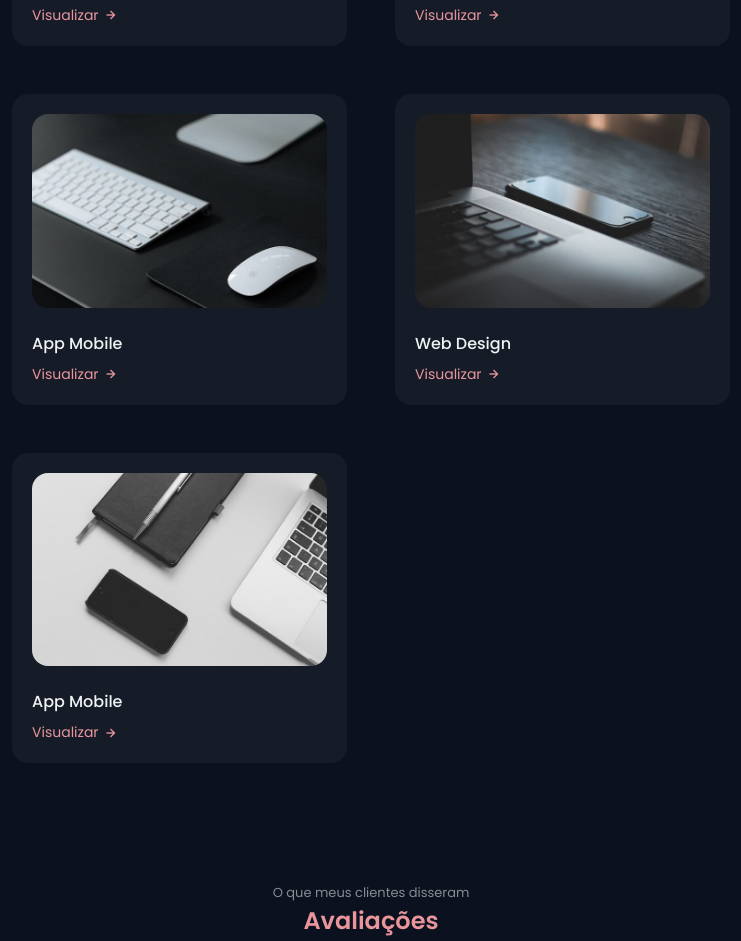
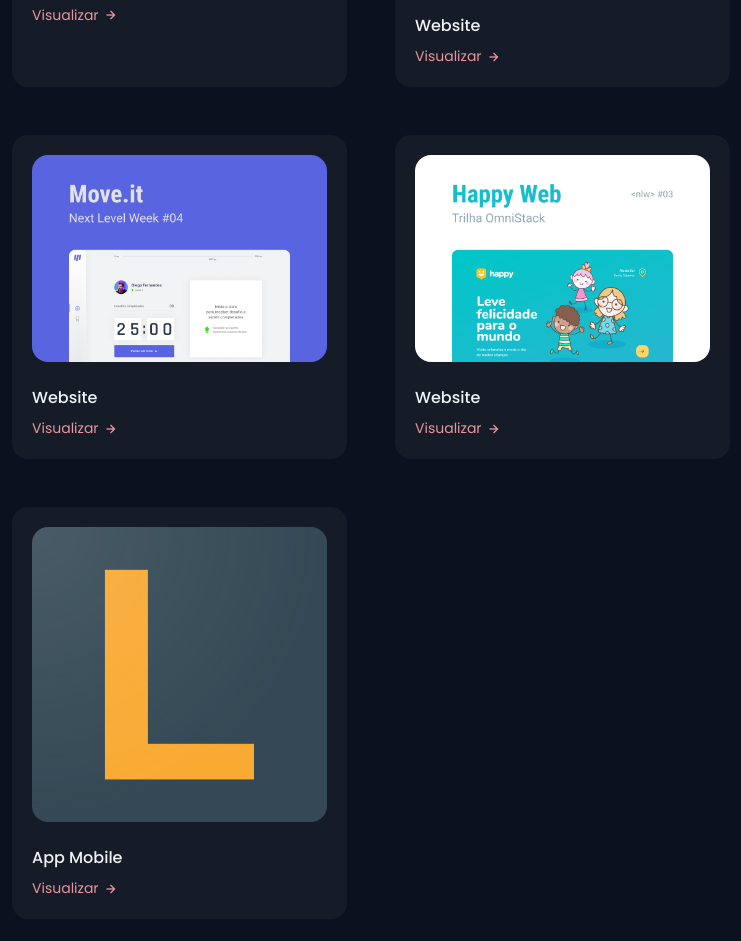
Before and after one commit to devrafaelmenegon/rafaelmenegon.github.io, a plain HTML site: page index.html in a window 1280 px wide. Shown: the part 2853-3794 px from the top of the page, without its empty margins (269-1010 px from the left). Drawn offline with nearby package versions, Linux system fonts and the light colour scheme.

Commit message:
:sparkles: Works add

```diff
--- a/index.html
+++ b/index.html
@@ -520,23 +520,23 @@
                         <img src="assets/img/workPodcastr.png" alt="" class="work__img">
                         <h3 class="work__title">Website</h3>
 
-                        <a href="#" class="work__button">
-                            Visualizar <i class='bx bx-right-arrow-alt work__icon'></i>
-                        </a>
-                    </div>
-
-                    <div class="work__card mix mobile">
-                        <img src="assets/img/work2.jpg" alt="" class="work__img">
-                        <h3 class="work__title">App Mobile</h3>
-
-                        <a href="#" class="work__button">
+                        <a href="https://reactjs-podcastr-nlw5.vercel.app/" class="work__button">
                             Visualizar <i class='bx bx-right-arrow-alt work__icon'></i>
                         </a>
                     </div>
 
                     <div class="work__card mix web">
-                        <img src="assets/img/work4.jpg" alt="" class="work__img">
-                        <h3 class="work__title">Web Design</h3>
+                        <img src="assets/img/workMoveit.png" alt="" class="work__img">
+                        <h3 class="work__title">Website</h3>
+
+                        <a href="https://moveit-next-nu-lime.vercel.app/" class="work__button">
+                            Visualizar <i class='bx bx-right-arrow-alt work__icon'></i>
+                        </a>
+                    </div>
+
+                    <div class="work__card mix web">
+                        <img src="assets/img/workHappy.png" alt="" class="work__img">
+                        <h3 class="work__title">Website</h3>
 
                         <a href="#" class="work__button">
                             Visualizar <i class='bx bx-right-arrow-alt work__icon'></i>
@@ -544,10 +544,10 @@
                     </div>
 
                     <div class="work__card mix mobile">
-                        <img src="assets/img/work5.jpg" alt="" class="work__img">
+                        <img src="assets/img/workLevitate.png" alt="" class="work__img">
                         <h3 class="work__title">App Mobile</h3>
 
-                        <a href="#" class="work__button">
+                        <a href="https://github.com/C0bal/flutter-levitate-store" class="work__button">
                             Visualizar <i class='bx bx-right-arrow-alt work__icon'></i>
                         </a>
                     </div>
```
Also changed, not shown: assets/img/workHappy.png (added), assets/img/workLevitate.png (added), assets/img/workMoveit.png (added), assets/img/workPodcastr.png.
